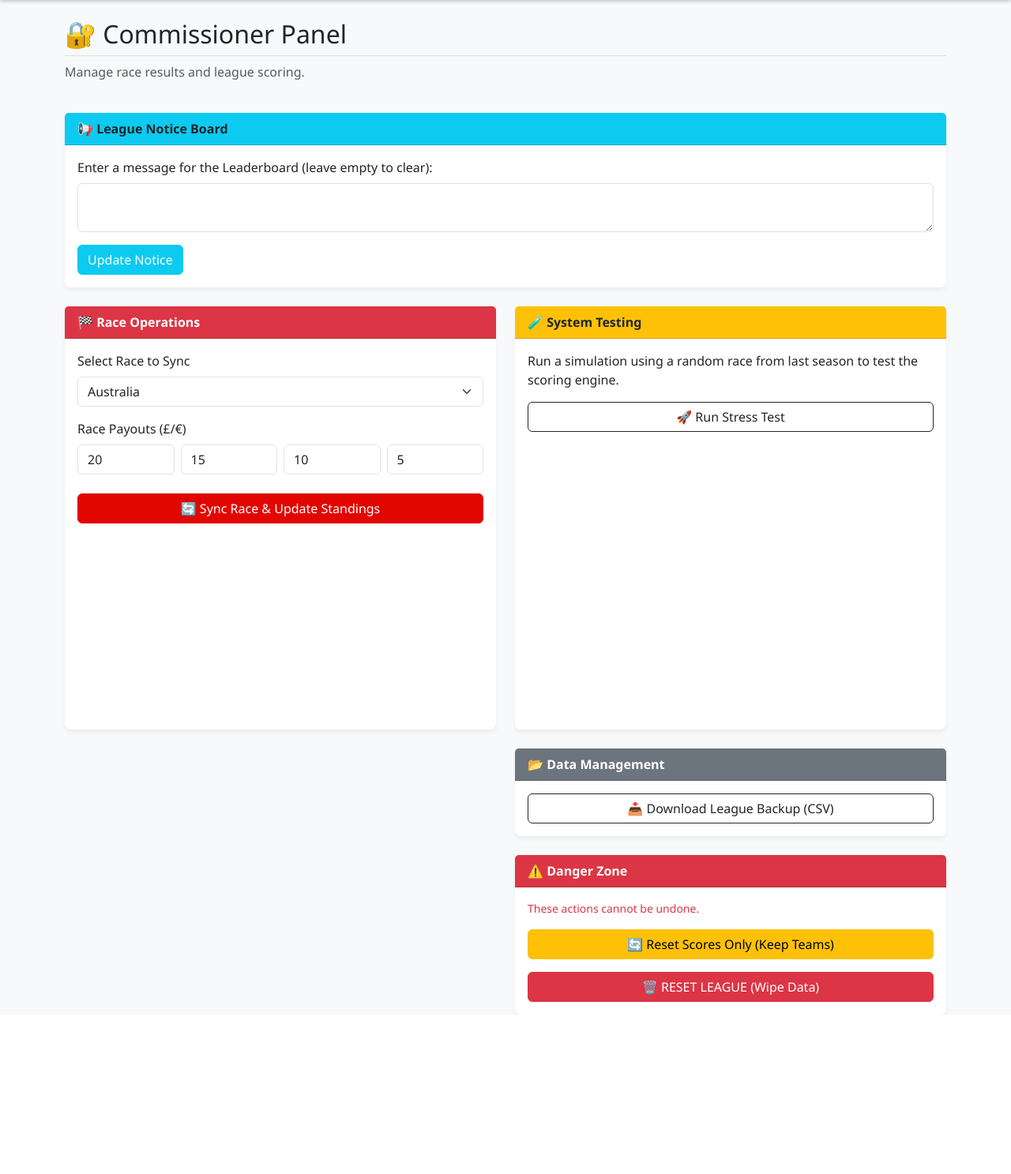
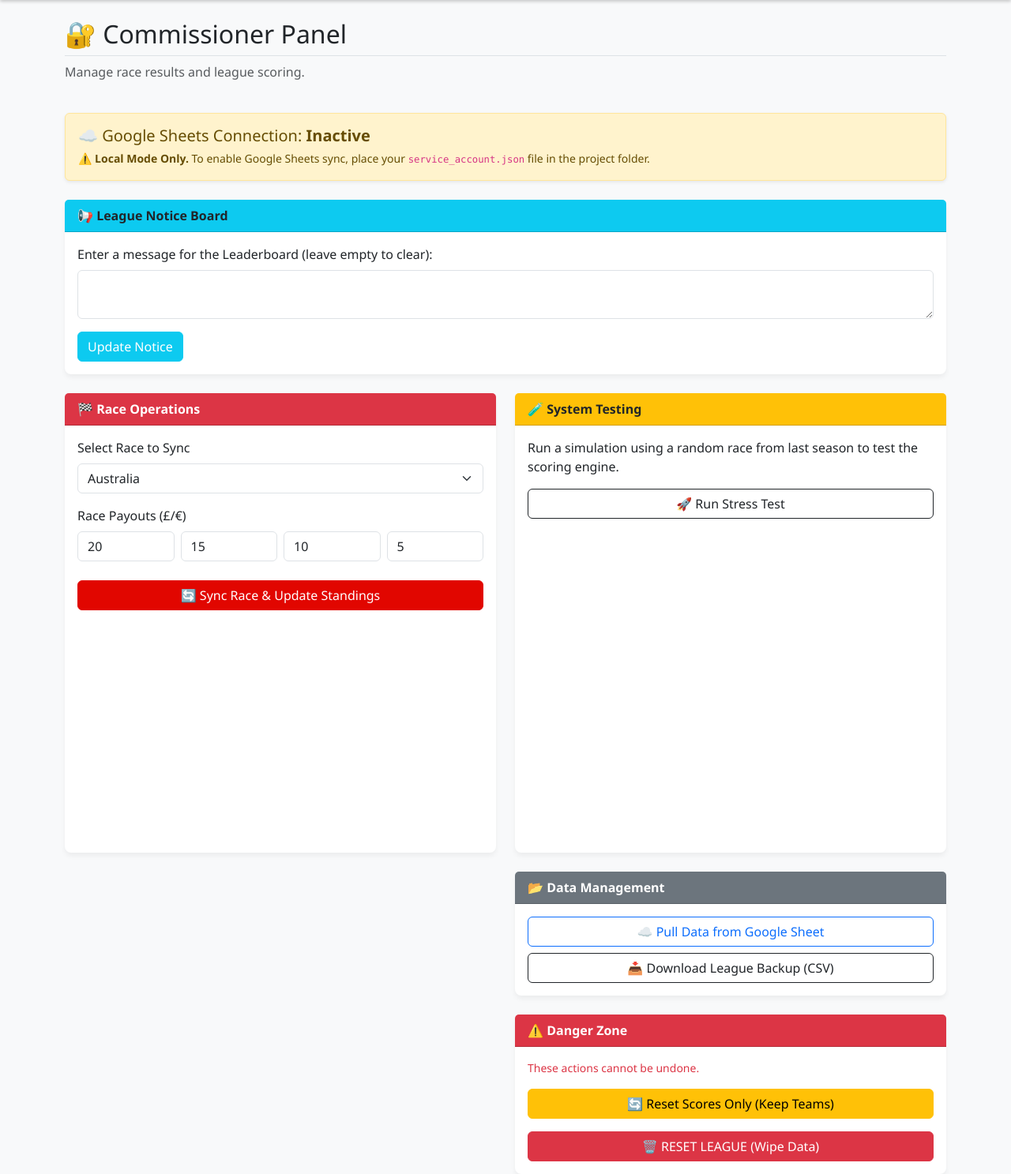
Before and after one commit to clarkey1993/f1-fantasy-2026, a Flask app: page /admin in a window 1280 px wide. Shown: the part 56-1543 px from the top of the page at 79% size. Before the commit the page ends 1341 px from the top, so only its background shows below. Run offline with Flask 3, Linux system fonts and the light colour scheme; the visitor is signed in with stand-in values (Sample User, id 1).

```diff
--- a/app.py
+++ b/app.py
@@ -8,6 +8,7 @@ import os
 import scoring
 import fastf1
 import re
+import gspread
 
 app = Flask(__name__)
 app.secret_key = "dev_key_f1_2026"  # Required for session and flash messages
@@ -26,6 +27,7 @@ SHEET_ID = "150YSDU3o1SiEM1WHpPEK9pNPnGUu03qxR26H77RnApw"
 SHEET_URL = f"https://docs.google.com/spreadsheets/d/{SHEET_ID}/export?format=csv"
 DATA_FILE = 'league_data.csv'
 NOTICE_FILE = 'notice.txt'
+CREDENTIALS_FILE = 'service_account.json.json'
 
 TEAM_CONFIG = {
     "Ferrari": {"color": "#E80020", "slug": "ferrari"},
@@ -54,29 +56,71 @@ DRIVER_TEAM_MAP = {
     "Isack Hadjar": "Racing Bulls", "Arvid Lindblad": "Racing Bulls", "Yuki Tsunoda": "Racing Bulls"
 }
 
+def fetch_google_sheet_data():
+    """Attempts to fetch data from Google Sheets via API or CSV Export."""
+    df = pd.DataFrame()
+    # 1. Try API (gspread) - Best for private sheets
+    if os.path.exists(CREDENTIALS_FILE):
+        try:
+            gc = gspread.service_account(filename=CREDENTIALS_FILE)
+            sh = gc.open_by_key(SHEET_ID)
+            ws = sh.sheet1
+            data = ws.get_all_records()
+            df = pd.DataFrame(data)
+            print("Fetched data via gspread API")
+        except Exception as e:
+            print(f"gspread fetch failed: {e}")
+
+    # 2. Fallback to CSV Export - Good for public/link-shared sheets
+    if df.empty:
+        try:
+            df = pd.read_csv(SHEET_URL)
+            print("Fetched data via CSV export URL")
+        except Exception as e:
+            print(f"CSV export fetch failed: {e}")
+
+    return df
+
 def get_league_data():
     """Fetches data from local CSV or falls back to Google Sheet export."""
+    df = pd.DataFrame()
     if os.path.exists(DATA_FILE):
-        return pd.read_csv(DATA_FILE)
+        df = pd.read_csv(DATA_FILE)
     else:
-        try:
-            df = pd.read_csv(SHEET_URL)
-            # Clean numeric columns
-            cols = ['Current Score', 'Total Winnings', 'Previous Pos', 'Last Race Pts', 'Total Spent']
-            for c in cols:
-                if c in df.columns:
-                    df[c] = pd.to_numeric(df[c], errors='coerce').fillna(0)
+        df = fetch_google_sheet_data()
+        if not df.empty:
+            save_league_data(df) # Save to local for next time
 
-            # Save locally for persistence
-            df.to_csv(DATA_FILE, index=False)
-            return df
-        except Exception as e:
-            print(f"Data Fetch Error: {e}")
-            return pd.DataFrame()
+    # Ensure numeric columns exist
+    cols = ['Current Score', 'Total Winnings', 'Previous Pos', 'Last Race Pts', 'Total Spent']
+    for c in cols:
+        if c not in df.columns:
+            df[c] = 0
+        df[c] = pd.to_numeric(df[c], errors='coerce').fillna(0)
+
+    return df
 
 def save_league_data(df):
-    """Saves the DataFrame to the local CSV file."""
+    """Saves to local CSV and attempts to sync to Google Sheet."""
+    # 1. Save Local
     df.to_csv(DATA_FILE, index=False)
+
+    # 2. Try Google Sheet Sync (Push)
+    if os.path.exists(CREDENTIALS_FILE):
+        try:
+            gc = gspread.service_account(filename=CREDENTIALS_FILE)
+            sh = gc.open_by_key(SHEET_ID)
+            ws = sh.sheet1
+            # Convert to list of lists, handling NaNs and types for Sheets
+            # We use fillna('') because Sheets doesn't like NaN
+            data = [df.columns.values.tolist()] + df.fillna('').astype(str).values.tolist()
+            ws.clear()
+            ws.update(range_name='A1', values=data)
+            print("Synced to Google Sheet")
+        except Exception as e:
+            print(f"Google Sheet Sync Failed: {e}")
+    else:
+        print(f"⚠️ Skipping Google Sheet Sync: '{CREDENTIALS_FILE}' not found. Data saved locally only.")
 
 def get_team_details(name, is_constructor=False):
     """Returns color, slug, and team name for a driver/constructor."""
@@ -533,7 +577,10 @@ def admin():
         with open(NOTICE_FILE, 'r') as f:
             current_notice = f.read().strip()
 
-    return render_template('admin.html', title="Admin", races=races, notice=current_notice)
+    # Check connection status
+    google_sync_status = os.path.exists(CREDENTIALS_FILE)
+
+    return render_template('admin.html', title="Admin", races=races, notice=current_notice, google_sync_status=google_sync_status)
 
 @app.route('/admin/notice', methods=['POST'])
 def admin_notice():
@@ -560,6 +607,19 @@ def admin_export():
     else:
         flash("No data file found to export.", "warning")
         return redirect(url_for('admin'))
+
+@app.route('/admin/pull_sheet')
+def admin_pull_sheet():
+    if 'user' not in session or session['user'] != "Admin":
+        return redirect(url_for('home'))
+
+    df = fetch_google_sheet_data()
+    if not df.empty:
+        save_league_data(df)
+        flash("✅ Successfully pulled latest data from Google Sheet.", "success")
+    else:
+        flash("❌ Failed to fetch data from Google Sheet.", "danger")
+    return redirect(url_for('admin'))
 
 @app.route('/admin/reset_scores', methods=['POST'])
 def admin_reset_scores():
--- a/requirements.txt
+++ b/requirements.txt
@@ -3,3 +3,4 @@ pandas
 fastf1
 feedparser
 requests
+gspread
--- a/scoring.py
+++ b/scoring.py
@@ -18,6 +18,21 @@ DRIVER_MAP = {
     "Oliver Bearman": "BEA", "Arvid Lindblad": "LIN", "Nico Hulkenberg": "HUL",
     "Franco Colapinto": "COL", "Gabriel Bortoleto": "BOR", "Sergio Perez": "PER",
     "Valtteri Bottas": "BOT"
+}
+
+# Map your App's team names to FastF1's official team names
+CONSTRUCTOR_MAP = {
+    "Red Bull": "Red Bull Racing",
+    "Racing Bulls": "RB",
+    "Haas": "Haas F1 Team",
+    "Audi": "Kick Sauber", # Placeholder for testing with 2024 data
+    "Cadillac": "Williams", # Placeholder
+    "Aston Martin": "Aston Martin",
+    "Ferrari": "Ferrari",
+    "McLaren": "McLaren",
+    "Mercedes": "Mercedes",
+    "Alpine": "Alpine",
+    "Williams": "Williams"
 }
 
 def calculate_race_scores(df, year, round_name, race_payouts=None, is_test=False):
@@ -117,7 +132,9 @@ def calculate_race_scores(df, year, round_name, race_payouts=None, is_test=False
 
                 # --- CONSTRUCTOR SCORING ---
                 else:
-                    t_data = results[results['TeamName'] == pick]
+                    # Map the pick to the official FastF1 name, or use the pick itself if not found
+                    official_team_name = CONSTRUCTOR_MAP.get(pick, pick)
+                    t_data = results[results['TeamName'] == official_team_name]
                     if not t_data.empty:
                         classified_cars = t_data.copy()
                         classified_cars['ClassifiedPosNumeric'] = pd.to_numeric(classified_cars['ClassifiedPosition'], errors='coerce')
--- a/templates/admin.html
+++ b/templates/admin.html
@@ -6,6 +6,16 @@
         <h2 class="border-bottom pb-2">🔐 Commissioner Panel</h2>
         <p class="text-muted">Manage race results and league scoring.</p>
     </div>
+</div>
+
+<!-- Connection Status -->
+<div class="alert {% if google_sync_status %}alert-success{% else %}alert-warning{% endif %} shadow-sm mb-4">
+    <h5 class="alert-heading mb-1">☁️ Google Sheets Connection: <strong>{% if google_sync_status %}Active{% else %}Inactive{% endif %}</strong></h5>
+    {% if google_sync_status %}
+        <small>Data is being saved to both <code>league_data.csv</code> and your Google Sheet.</small>
+    {% else %}
+        <small>⚠️ <strong>Local Mode Only.</strong> To enable Google Sheets sync, place your <code>service_account.json</code> file in the project folder.</small>
+    {% endif %}
 </div>
 
 <!-- Notice Board Section -->
@@ -81,6 +91,7 @@
         <div class="card mt-4">
             <div class="card-header bg-secondary text-white fw-bold">📂 Data Management</div>
             <div class="card-body">
+                <a href="{{ url_for('admin_pull_sheet') }}" class="btn btn-outline-primary w-100 mb-2">☁️ Pull Data from Google Sheet</a>
                 <a href="{{ url_for('admin_export') }}" class="btn btn-outline-dark w-100">📥 Download League Backup (CSV)</a>
             </div>
         </div>
```
Also changed, not shown: league_data.csv (deleted, +0 -8 lines), 1 other file.
